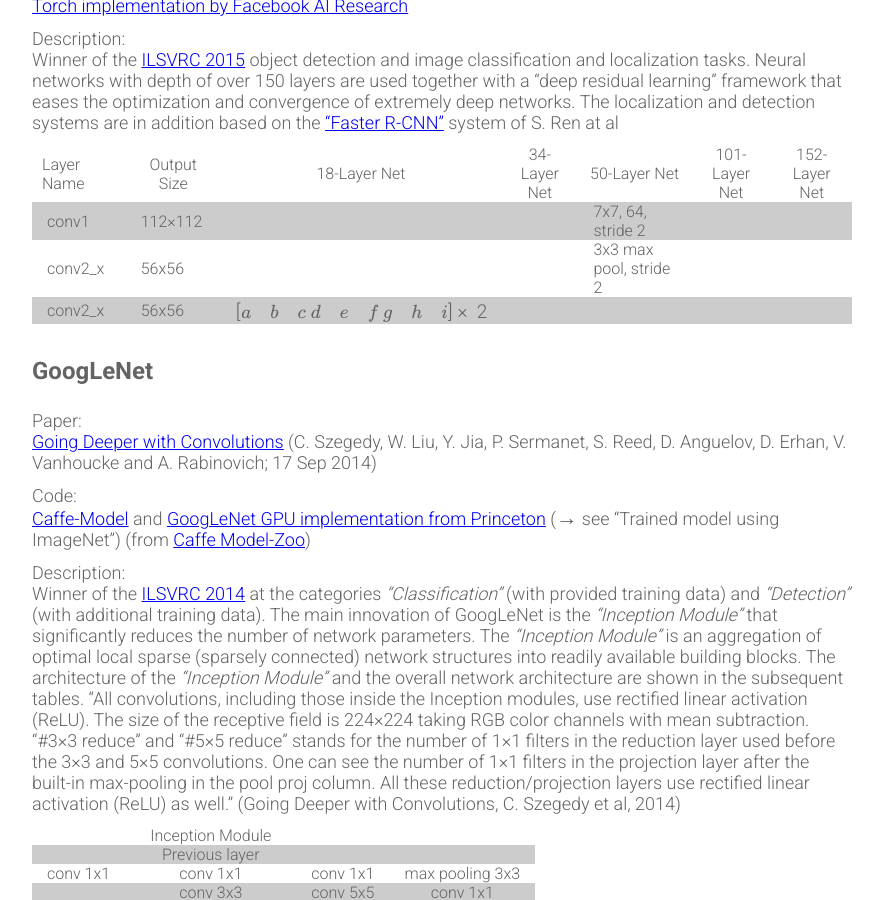
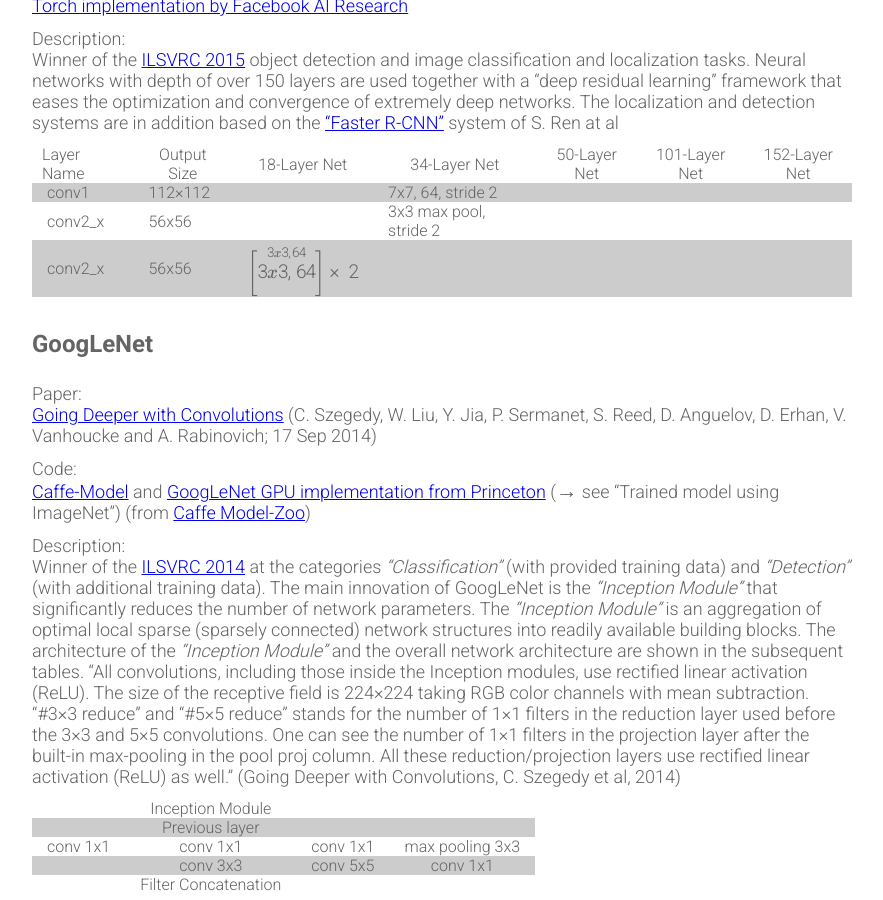
Before and after one commit to Xamla/xamla.github.io, a Jekyll site: the page built from prominent-convnet-architectures.md, in a window 1280 px wide and 900 px high, scrolled down 398 px. Shown: the whole window, without its empty margins (198-1081 px from the left). Built offline with Jekyll 4.4.1, drawn with Linux system fonts in a browser that asks for light colours; formulas are drawn with MathJax 3.

Commit message:
Update prominent-convnet-architectures.md

```diff
--- a/prominent-convnet-architectures.md
+++ b/prominent-convnet-architectures.md
@@ -25,11 +25,11 @@
 Winner of the [ILSVRC 2015](http://image-net.org/challenges/LSVRC/2015/) object detection and image classification and localization tasks. Neural networks with depth of over 150 layers are used together with a "deep residual learning" framework that eases the optimization and convergence of extremely deep networks. The localization and detection systems are in addition based on the ["Faster R-CNN"](http://arxiv.org/abs/1506.01497) system of S. Ren at al
 
 
-| Layer Name     | Output Size         | 18-Layer Net | 34-Layer Net | 50-Layer Net | 101-Layer Net | 152-Layer Net |
-|:-------------- | ------------------- | ----------- | ----- | ---- | ----------- | ---- | ----------- | ---- | --------- |
-| conv1          | 112×112             | | | 7x7, 64, stride 2                                                                |
-| conv2_x        | 56x56               | | | 3x3 max pool, stride 2                                                           |
-| conv2_x        | 56x56               | \\( \left[ \begin{array}{ccc} a & b & c \\ d & e & f \\ g & h & i \end{array} \right] \times 2 \\)  |     |      |             |      |
+| Layer Name | Output Size | 18-Layer Net | 34-Layer Net | 50-Layer Net | 101-Layer Net | 152-Layer Net |
+|:---------- | ----------- | ------------ | ------------ | ------------ | ------------- | ------------- |
+| conv1      | 112×112     |              | 7x7, 64, stride 2                                           |
+| conv2_x    | 56x56       |              | 3x3 max pool, stride 2                                      |
+| conv2_x    | 56x56       | \\( \left[ \overset{3x3, 64}{3x3, 64} \right] \times 2 \\)  |     |     |    |     |
 
 
 <br />
```
